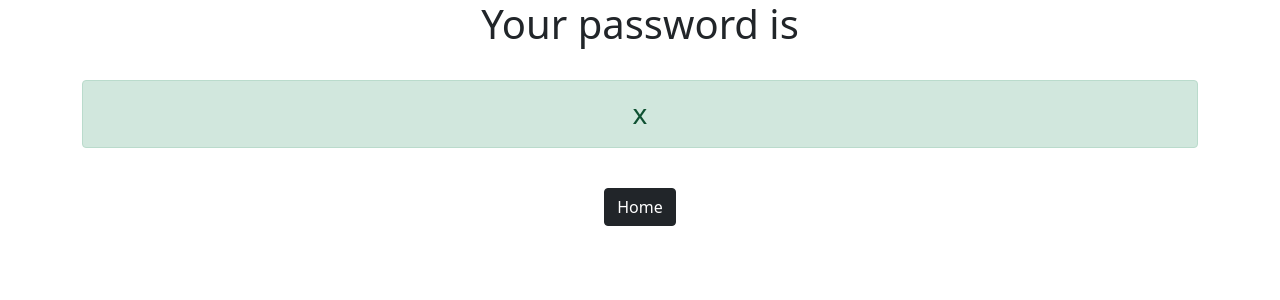
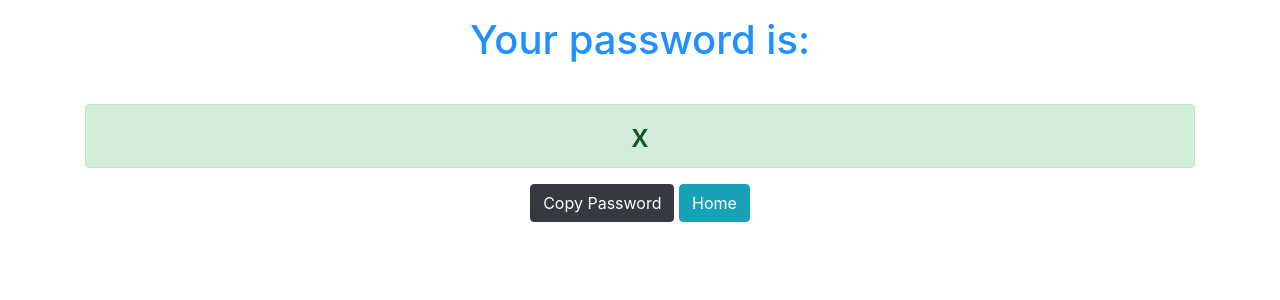
Before and after one commit to IT-Support-L2/Django3-PasswordGenerator, a Django app: template password_generator/generator/templates/generator/password.html in a window 1280 px wide. Shown: the top 300 px of the page. Run offline with Django 3.2, Linux system fonts and the light colour scheme; the template is opened without the code that fills it: most values are stand-ins (such as "Sample title", 1, 10 or a date in 2020); some libraries are stand-ins or nearby versions.

Commit message:
Update password.html

```diff
--- a/password_generator/generator/templates/generator/password.html
+++ b/password_generator/generator/templates/generator/password.html
@@ -1,8 +1,19 @@
-<link href="https://cdn.jsdelivr.net/npm/bootstrap@5.0.0-beta3/dist/css/bootstrap.min.css" rel="stylesheet" integrity="sha384-eOJMYsd53ii+scO/bJGFsiCZc+5NDVN2yr8+0RDqr0Ql0h+rP48ckxlpbzKgwra6" crossorigin="anonymous">
-<div class="container text-center">
-<h1>Your password is</h1>
-<br>
-<h3 class="alert alert-success">{{ password }}</h3>
-<br>
-<a href="{% url 'home' %}" class="btn btn-dark">Home</a>
+<link rel="stylesheet" href="https://stackpath.bootstrapcdn.com/bootstrap/4.4.1/css/bootstrap.min.css" integrity="sha384-Vkoo8x4CGsO3+Hhxv8T/Q5PaXtkKtu6ug5TOeNV6gBiFeWPGFN9MuhOf23Q9Ifjh" crossorigin="anonymous">
+<script>
+  function CopyToClipboard(id)
+  {
+  var r = document.createRange();
+  r.selectNode(document.getElementById(id));
+  window.getSelection().removeAllRanges();
+  window.getSelection().addRange(r);
+  document.execCommand('copy');
+  window.getSelection().removeAllRanges();
+  alert("Password Copied!");
+  }
+  </script>
+<div class="container text-center" style="margin-top: 1em;">
+  <h1 style="color: dodgerblue;margin-bottom: 1em;">Your password is:</h1>
+  <h2 class="alert alert-success" id="pwd">{{ password }}</h2>
+  <a href="#" class="btn btn-dark" onclick="CopyToClipboard('pwd');return false;">Copy Password</a>
+  <a href="{% url 'home' %}" class="btn btn-info">Home</a>
 </div>
```
